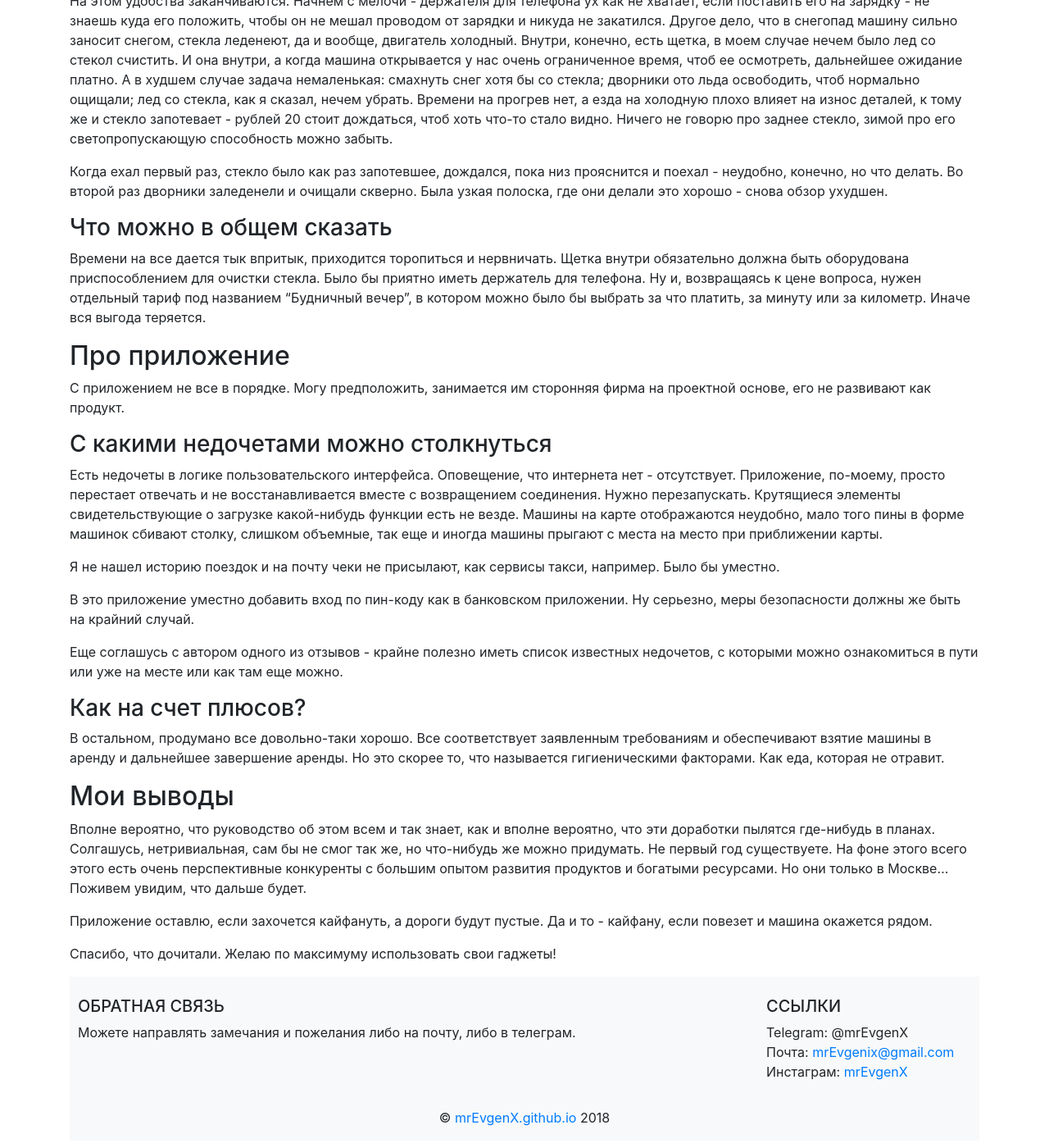
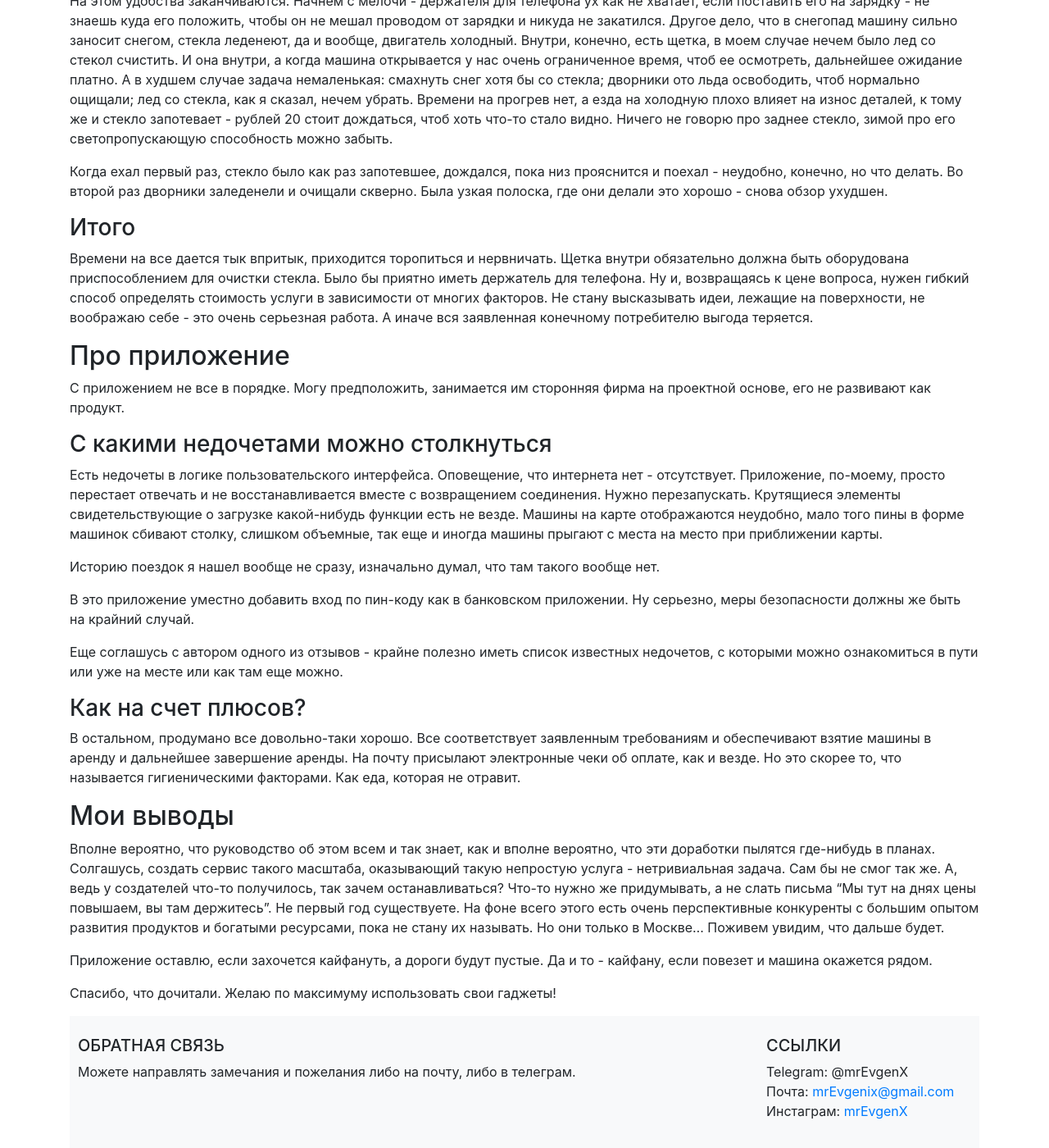
Before and after one commit to mrEvgenX/mrevgenx.github.io, a Jekyll site: the page built from _posts/2018-12-19-delimobil-review.markdown, in a window 1280 px wide and 1400 px high, scrolled down 1380 px. Shown: the whole window at 82% size. Built offline with Jekyll 4.4.1, drawn with Linux system fonts in a browser that asks for light colours.

Commit message:
Попытка определять картинку при шаринге + поправил тексты статей

```diff
--- a/_includes/head.html
+++ b/_includes/head.html
@@ -1,6 +1,13 @@
 <head>
   <meta charset="utf-8">
   <meta name="viewport" content="width=device-width, initial-scale=1, shrink-to-fit=no">
+
+  <meta property="og:title" content="mrEvgenX" />
+  <meta property="og:image" content="https://mrevgenx.github.io/images/delimobil-review.jpg" />
+
+  <meta name="title" content="mrEvgenX" />
+  <link rel="image_src" href="https://mrevgenx.github.io/images/delimobil-review.jpg" />
+
   <title>mrEvgenX</title>
   <link rel="stylesheet" href="https://maxcdn.bootstrapcdn.com/bootstrap/4.0.0/css/bootstrap.min.css" integrity="sha384-Gn5384xqQ1aoWXA+058RXPxPg6fy4IWvTNh0E263XmFcJlSAwiGgFAW/dAiS6JXm" crossorigin="anonymous">
 
--- a/_layouts/post.html
+++ b/_layouts/post.html
@@ -14,7 +14,6 @@
         h.appendChild(s);
       }})();</script>
     <div class="pluso" data-background="#ebebeb" data-options="big,square,line,horizontal,counter,theme=04" data-services="vkontakte,odnoklassniki,facebook,twitter"></div>
-
 
     <h1 class="post-title p-name" itemprop="name headline">{{ page.title | escape }}</h1>
     <p class="post-meta">
--- a/_posts/2018-12-18-initial-post.markdown
+++ b/_posts/2018-12-18-initial-post.markdown
@@ -8,7 +8,7 @@
 ---
 ## TL;DR
 
-Я потребляю очень много информации. У меня очень много разных подписок и за всеми стараюсь следить. Порою голова кругом. Считаю, что нужна систематизация полученного опыта, что полезно поразмышлять о применимости какого-либо материала, либо о полезности. Заодно прокачать решимость. Да-да, это не так то просто, потому что я не очень ясно порой довожу мысли до сознания собеседников.
+Я потребляю очень много информации. У меня очень много разных подписок и за всеми стараюсь следить. Порой голова кругом. Считаю, что нужна систематизация полученного опыта, что полезно поразмышлять о применимости какого-либо материала, либо о полезности. Заодно прокачать решимость. Да-да, это не так то просто, потому что я не всегда очень ясно довожу мысли до сознания собеседников.
 
 Также я люблю английский и испанский языки, обидно только то, что, так редко удается ими пользоваться. Но я тоннами изучаю разную информацию, представленную на этих языках. Мне нравится мысль переводить понравившиеся статьи и выкладывать их тут с разрешения автора. Это поможет авторам достичь большего числа читателей, помочь мне углубить знания иностранного языка и лучше понять представленные в материалах идеи.
 
--- a/_posts/2018-12-19-delimobil-review.markdown
+++ b/_posts/2018-12-19-delimobil-review.markdown
@@ -35,9 +35,11 @@
 
 Когда ехал первый раз, стекло было как раз запотевшее, дождался, пока низ прояснится и поехал - неудобно, конечно, но что делать. Во второй раз дворники заледенели и очищали скверно. Была узкая полоска, где они делали это хорошо - снова обзор ухудшен.
 
-### Что можно в общем сказать
+### Итого
 
-Времени на все дается тык впритык, приходится торопиться и нервничать. Щетка внутри обязательно должна быть оборудована приспособлением для очистки стекла. Было бы приятно иметь держатель для телефона. Ну и, возвращаясь к цене вопроса, нужен отдельный тариф под названием "Будничный вечер", в котором можно было бы выбрать за что платить, за минуту или за километр. Иначе вся выгода теряется.
+Времени на все дается тык впритык, приходится торопиться и нервничать. Щетка внутри обязательно должна быть оборудована приспособлением для очистки стекла.
+Было бы приятно иметь держатель для телефона.
+Ну и, возвращаясь к цене вопроса, нужен гибкий способ определять стоимость услуги в зависимости от многих факторов. Не стану высказывать идеи, лежащие на поверхности, не воображаю себе - это очень серьезная работа. А иначе вся заявленная конечному потребителю выгода теряется.
 
 ## Про приложение
 
@@ -47,7 +49,7 @@
 
 Есть недочеты в логике пользовательского интерфейса. Оповещение, что интернета нет - отсутствует. Приложение, по-моему, просто перестает отвечать и не восстанавливается вместе с возвращением соединения. Нужно перезапускать. Крутящиеся элементы свидетельствующие о загрузке какой-нибудь функции есть не везде. Машины на карте отображаются неудобно, мало того пины в форме машинок сбивают столку, слишком объемные, так еще и иногда машины прыгают с места на место при приближении карты.
 
-Я не нашел историю поездок и на почту чеки не присылают, как сервисы такси, например. Было бы уместно.
+Историю поездок я нашел вообще не сразу, изначально думал, что там такого вообще нет.
 
 В это приложение уместно добавить вход по пин-коду как в банковском приложении. Ну серьезно, меры безопасности должны же быть на крайний случай.
 
@@ -55,11 +57,11 @@
 
 ### Как на счет плюсов?
 
-В остальном, продумано все довольно-таки хорошо. Все соответствует заявленным требованиям и обеспечивают взятие машины в аренду и дальнейшее завершение аренды. Но это скорее то, что называется гигиеническими факторами. Как еда, которая не отравит.
+В остальном, продумано все довольно-таки хорошо. Все соответствует заявленным требованиям и обеспечивают взятие машины в аренду и дальнейшее завершение аренды. На почту присылают электронные чеки об оплате, как и везде. Но это скорее то, что называется гигиеническими факторами. Как еда, которая не отравит.
 
 ## Мои выводы
 
-Вполне вероятно, что руководство об этом всем и так знает, как и вполне вероятно, что эти доработки пылятся где-нибудь в планах. Солгашусь, нетривиальная, сам бы не смог так же, но что-нибудь же можно придумать. Не первый год существуете. На фоне этого всего этого есть очень перспективные конкуренты с большим опытом развития продуктов и богатыми ресурсами. Но они только в Москве... Поживем увидим, что дальше будет.
+Вполне вероятно, что руководство об этом всем и так знает, как и вполне вероятно, что эти доработки пылятся где-нибудь в планах. Солгашусь, создать сервис такого масштаба, оказывающий такую непростую услуга - нетривиальная задача. Сам бы не смог так же. А, ведь у создателей что-то получилось, так зачем останавливаться? Что-то нужно же придумывать, а не слать письма "Мы тут на днях цены повышаем, вы там держитесь". Не первый год существуете. На фоне всего этого есть очень перспективные конкуренты с большим опытом развития продуктов и богатыми ресурсами, пока не стану их называть. Но они только в Москве... Поживем увидим, что дальше будет.
 
 Приложение оставлю, если захочется кайфануть, а дороги будут пустые. Да и то - кайфану, если повезет и машина окажется рядом.
 
```
Also changed, not shown: images/delimobil-review.jpeg (added).
